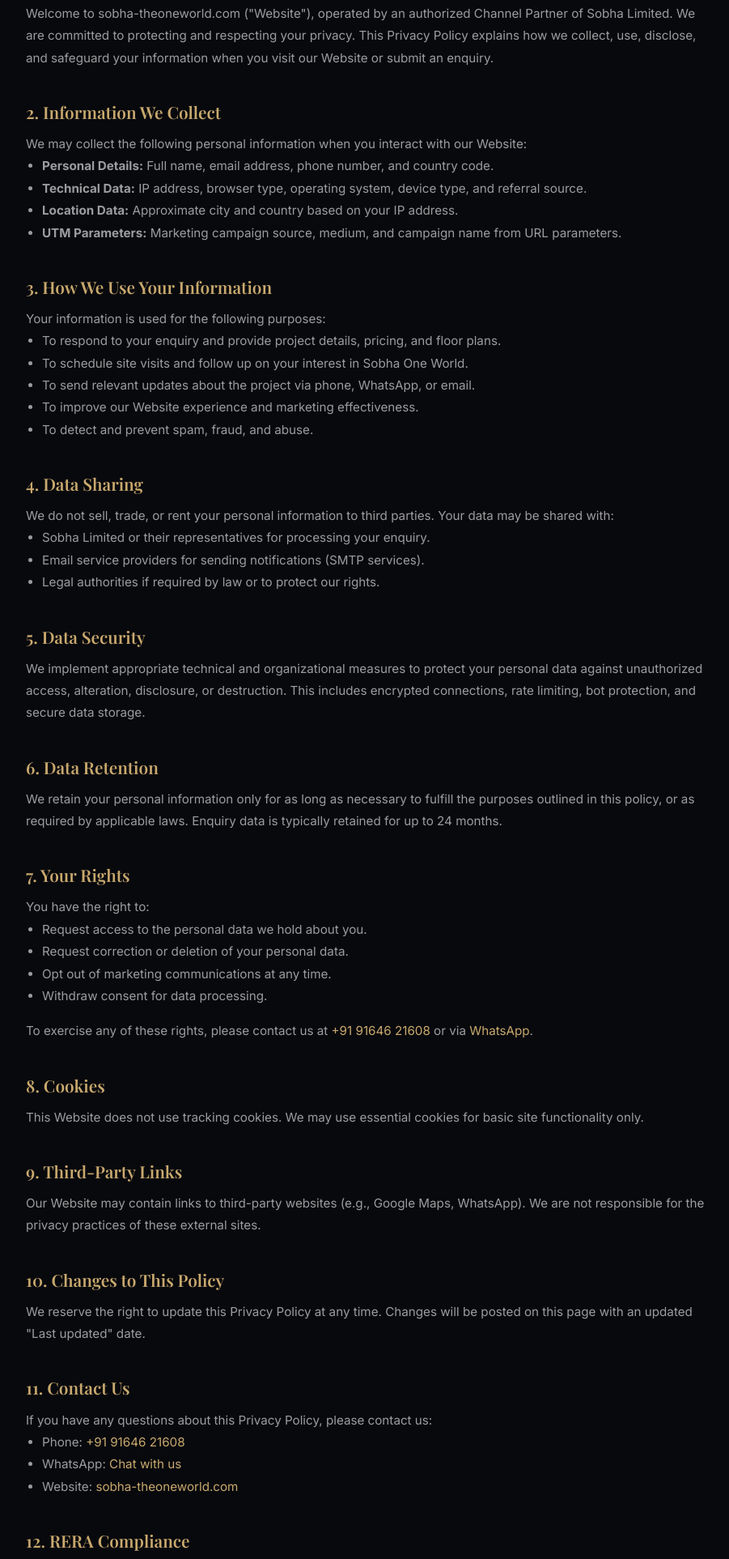
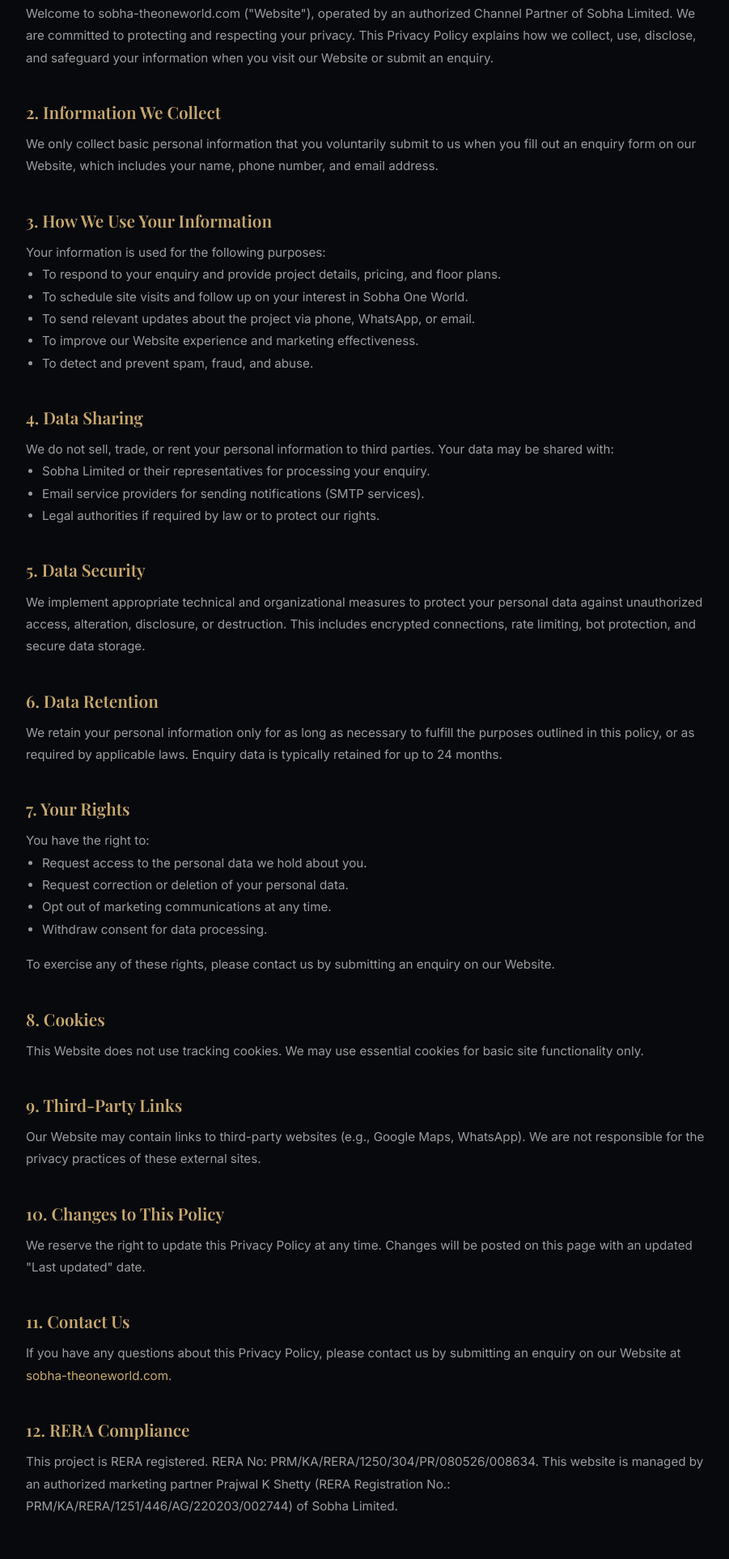
Before and after one commit to Digital8x/prajwalsobha, a website: page public/privacy-policy.html in a window 1280 px wide. Shown: the part 371-2296 px from the top of the page at 81% size, without its empty margins (182-1083 px from the left). Drawn offline with nearby package versions, Linux system fonts and the light colour scheme.

Commit message:
Simplify Section 2 and remove direct phone/whatsapp contact details from Privacy Policy

```diff
--- a/public/privacy-policy.html
+++ b/public/privacy-policy.html
@@ -38,13 +38,7 @@
     <p>Welcome to sobha-theoneworld.com ("Website"), operated by an authorized Channel Partner of Sobha Limited. We are committed to protecting and respecting your privacy. This Privacy Policy explains how we collect, use, disclose, and safeguard your information when you visit our Website or submit an enquiry.</p>
 
     <h2>2. Information We Collect</h2>
-    <p>We may collect the following personal information when you interact with our Website:</p>
-    <ul>
-      <li><strong>Personal Details:</strong> Full name, email address, phone number, and country code.</li>
-      <li><strong>Technical Data:</strong> IP address, browser type, operating system, device type, and referral source.</li>
-      <li><strong>Location Data:</strong> Approximate city and country based on your IP address.</li>
-      <li><strong>UTM Parameters:</strong> Marketing campaign source, medium, and campaign name from URL parameters.</li>
-    </ul>
+    <p>We only collect basic personal information that you voluntarily submit to us when you fill out an enquiry form on our Website, which includes your name, phone number, and email address.</p>
 
     <h2>3. How We Use Your Information</h2>
     <p>Your information is used for the following purposes:</p>
@@ -78,7 +72,7 @@
       <li>Opt out of marketing communications at any time.</li>
       <li>Withdraw consent for data processing.</li>
     </ul>
-    <p>To exercise any of these rights, please contact us at <a href="tel:+919164621608">+91 91646 21608</a> or via <a href="https://wa.me/919164621608">WhatsApp</a>.</p>
+    <p>To exercise any of these rights, please contact us by submitting an enquiry on our Website.</p>
 
     <h2>8. Cookies</h2>
     <p>This Website does not use tracking cookies. We may use essential cookies for basic site functionality only.</p>
@@ -90,12 +84,7 @@
     <p>We reserve the right to update this Privacy Policy at any time. Changes will be posted on this page with an updated "Last updated" date.</p>
 
     <h2>11. Contact Us</h2>
-    <p>If you have any questions about this Privacy Policy, please contact us:</p>
-    <ul>
-      <li>Phone: <a href="tel:+919164621608">+91 91646 21608</a></li>
-      <li>WhatsApp: <a href="https://wa.me/919164621608">Chat with us</a></li>
-      <li>Website: <a href="/">sobha-theoneworld.com</a></li>
-    </ul>
+    <p>If you have any questions about this Privacy Policy, please contact us by submitting an enquiry on our Website at <a href="/">sobha-theoneworld.com</a>.</p>
 
     <h2>12. RERA Compliance</h2>
     <p>This project is RERA registered. RERA No: PRM/KA/RERA/1250/304/PR/080526/008634. This website is managed by an authorized marketing partner Prajwal K Shetty (RERA Registration No.: PRM/KA/RERA/1251/446/AG/220203/002744) of Sobha Limited.</p>
```
